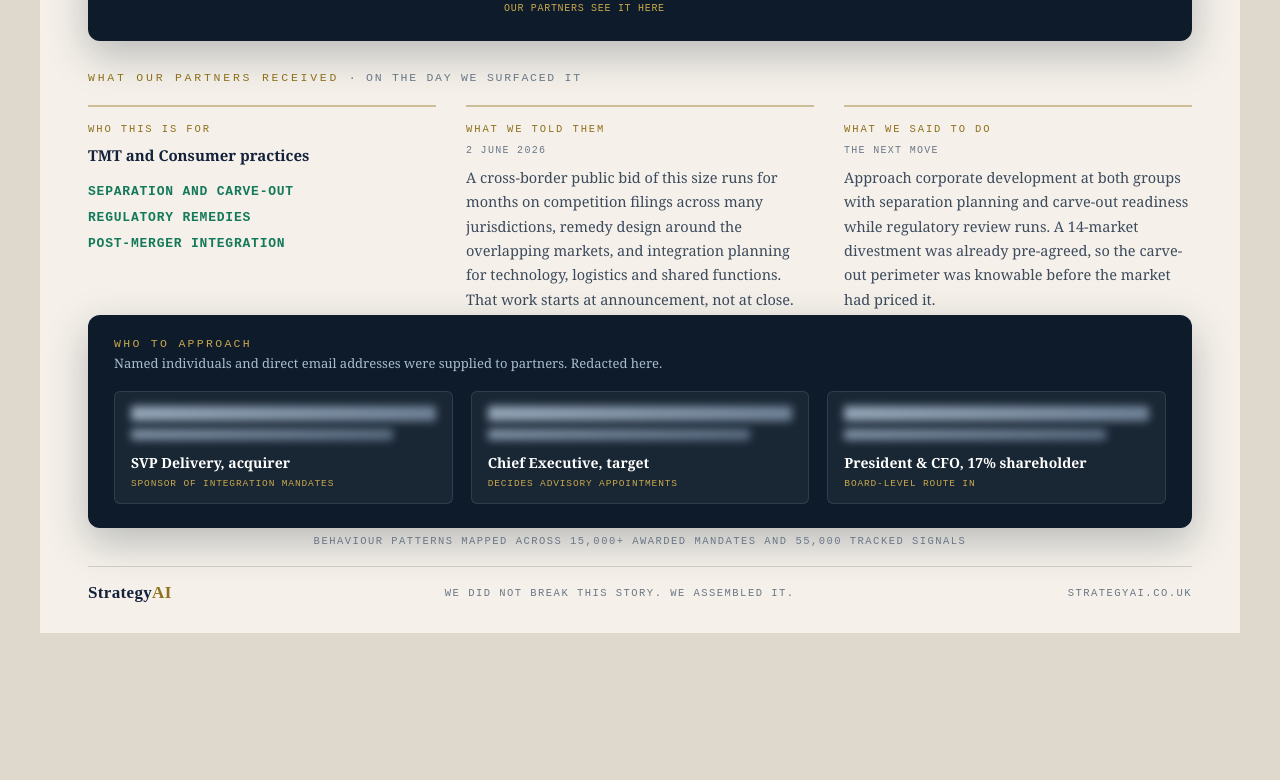
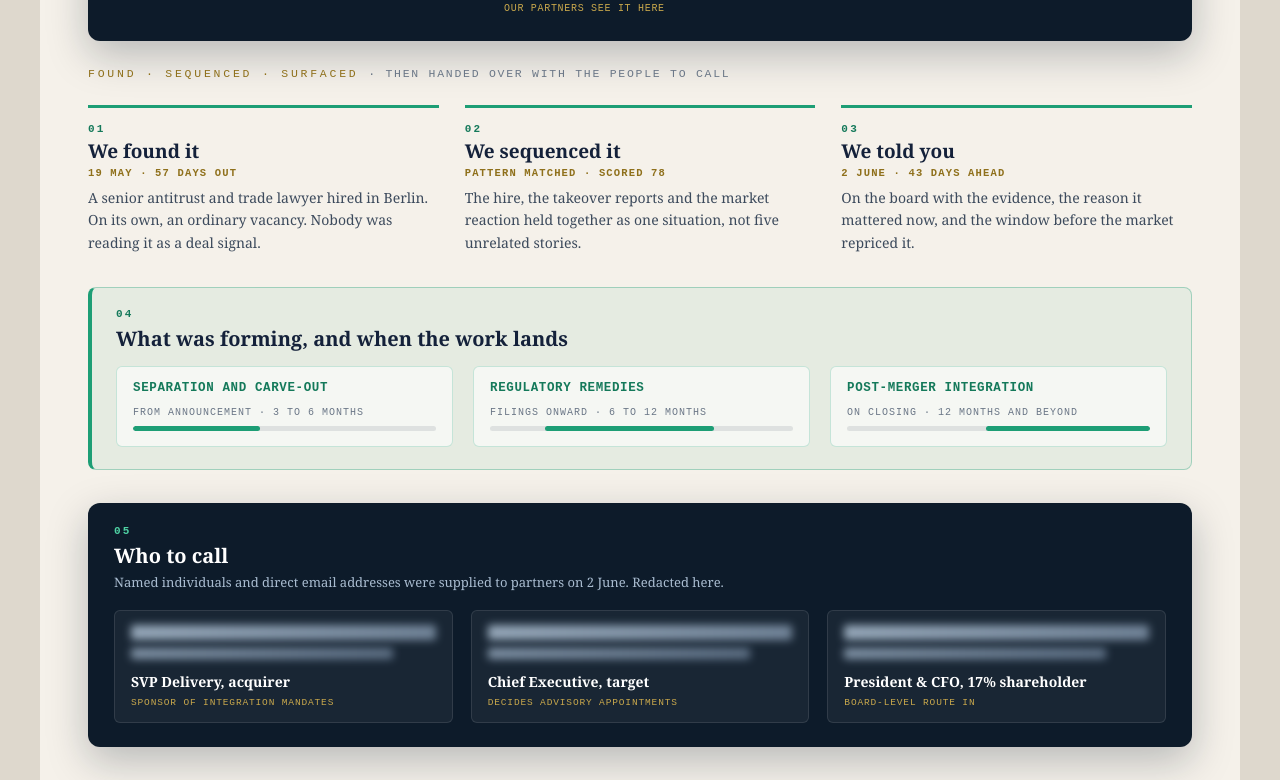
Before and after one commit to chrishaywood01091984/strategyai-research, a plain HTML site: page catches/delivery-hero-cream.html in a window 1280 px wide. Shown: the part 701-1481 px from the top of the page. Before the commit the page ends 1334 px from the top, so only its background shows below. Drawn offline with Linux system fonts and the light colour scheme.

Commit message:
Spell out the arc: found, sequenced, told you, what was forming, who to call
Five numbered steps replace the three unlabelled columns, so the claim is
explicit rather than implied. Step 04 adds the mandate windows with bars
showing when each workstream lands, which is the part a partner buys.

Co-Authored-By: Claude Opus 5 <noreply@anthropic.com>

```diff
--- a/catches/delivery-hero-cream.html
+++ b/catches/delivery-hero-cream.html
@@ -10,7 +10,7 @@
   *{box-sizing:border-box}
   body{margin:0;background:#ded8cd;display:flex;justify-content:center;
     font-family:"Libre Baskerville",Georgia,serif}
-  .card{position:relative;width:1200px;height:1334px;flex:0 0 auto;background:var(--cream);
+  .card{position:relative;width:1200px;height:1600px;flex:0 0 auto;background:var(--cream);
     color:var(--ink);overflow:hidden}
 
   /* ---------- head ---------- */
@@ -83,7 +83,7 @@
   .lbl.hero .d{color:#fff}
 
   /* ---------- cream columns ---------- */
-  .banner{position:absolute;left:48px;top:772px;font-family:"DM Mono",monospace;font-size:11.5px;
+  .banner{position:absolute;left:48px;top:768px;font-family:"DM Mono",monospace;font-size:11.5px;
     letter-spacing:.24em;text-transform:uppercase;color:var(--gold-ink);font-weight:500}
   .banner span{color:var(--ink-3);letter-spacing:.15em}
   .cols{position:absolute;left:48px;right:48px;top:806px;display:flex;gap:30px}
@@ -98,11 +98,44 @@
   .col .stamp{font-family:"DM Mono",monospace;font-size:10px;letter-spacing:.13em;
     text-transform:uppercase;color:var(--ink-3);margin-bottom:9px}
 
+
+  /* ---------- the arc: numbered steps ---------- */
+  .arc{position:absolute;left:48px;right:48px;top:806px;display:flex;gap:26px}
+  .step{flex:1;border-top:3px solid var(--green);padding-top:15px}
+  .step .no{font-family:"DM Mono",monospace;font-size:11px;letter-spacing:.2em;color:var(--green-ink);
+    font-weight:700}
+  .step h6{margin:5px 0 4px;font-family:"Playfair Display",Georgia,serif;font-size:19px;
+    font-weight:700;color:var(--ink);line-height:1.2}
+  .step .when{font-family:"DM Mono",monospace;font-size:10.5px;letter-spacing:.11em;
+    text-transform:uppercase;color:var(--gold-ink);margin-bottom:8px;font-weight:600}
+  .step p{margin:0;font-size:14px;line-height:1.62;color:var(--ink-2)}
+
+  /* ---------- mandates forming, with windows ---------- */
+  .forming{position:absolute;left:48px;right:48px;top:988px;border:1px solid rgba(29,158,117,.35);
+    border-left:4px solid var(--green);border-radius:8px;background:rgba(29,158,117,.07);
+    padding:20px 24px 22px}
+  .forming .no{font-family:"DM Mono",monospace;font-size:11px;letter-spacing:.2em;
+    color:var(--green-ink);font-weight:700}
+  .forming h6{margin:5px 0 14px;font-family:"Playfair Display",Georgia,serif;font-size:20px;
+    font-weight:700;color:var(--ink)}
+  .wins{display:flex;gap:20px}
+  .win{flex:1;background:rgba(255,255,255,.6);border:1px solid rgba(29,158,117,.22);
+    border-radius:6px;padding:13px 16px 15px}
+  .win .name{font-family:"DM Mono",monospace;font-size:12.5px;letter-spacing:.05em;
+    text-transform:uppercase;color:var(--green-ink);font-weight:700;line-height:1.4}
+  .win .window{font-family:"DM Mono",monospace;font-size:10px;letter-spacing:.1em;
+    text-transform:uppercase;color:var(--ink-3);margin-top:9px}
+  .win .bar{height:5px;border-radius:3px;background:rgba(20,33,58,.1);margin-top:8px;
+    position:relative;overflow:hidden}
+  .win .bar i{position:absolute;top:0;bottom:0;border-radius:3px;background:var(--green)}
+
   /* ---------- navy approach tile ---------- */
-  .approach{position:absolute;left:48px;right:48px;top:1016px;background:var(--navy);
+  .approach{position:absolute;left:48px;right:48px;top:1204px;background:var(--navy);
     border-radius:12px;padding:22px 26px 24px;box-shadow:0 14px 40px rgba(13,27,42,.26)}
-  .approach h5{margin:0 0 4px;font-family:"DM Mono",monospace;font-size:11.5px;letter-spacing:.2em;
-    text-transform:uppercase;color:var(--gold);font-weight:500}
+  .approach .no{font-family:"DM Mono",monospace;font-size:11px;letter-spacing:.2em;color:#4fd3a4;
+    font-weight:700}
+  .approach h5{margin:5px 0 4px;font-family:"Playfair Display",Georgia,serif;font-size:20px;
+    letter-spacing:0;text-transform:none;color:#fff;font-weight:700}
   .approach .lead{font-size:13px;color:var(--on-dark-2);margin:0 0 17px;line-height:1.5}
   .people{display:flex;gap:18px}
   .person{flex:1;background:rgba(255,255,255,.05);border:1px solid rgba(255,255,255,.1);
@@ -115,7 +148,7 @@
   .person .org{font-family:"DM Mono",monospace;font-size:9.5px;letter-spacing:.09em;
     text-transform:uppercase;color:var(--gold);margin-top:6px}
 
-  .basis{position:absolute;left:48px;right:48px;bottom:86px;text-align:center;
+  .basis{position:absolute;left:48px;right:48px;bottom:104px;text-align:center;
     font-family:"DM Mono",monospace;font-size:10.5px;letter-spacing:.14em;text-transform:uppercase;
     color:var(--ink-3)}
   footer{position:absolute;left:48px;right:48px;bottom:30px;display:flex;justify-content:space-between;
@@ -225,32 +258,54 @@
     </div>
   </div>
 
-  <div class="banner">What our partners received <span>· on the day we surfaced it</span></div>
-  <div class="cols">
-    <div class="col">
-      <h5>Who this is for</h5>
-      <div class="who">TMT and Consumer practices</div>
-      <div class="whosub">Separation and carve-out<br>Regulatory remedies<br>Post-merger integration</div>
+  <div class="banner">Found · sequenced · surfaced <span>· then handed over with the people to call</span></div>
+  <div class="arc">
+    <div class="step">
+      <div class="no">01</div>
+      <h6>We found it</h6>
+      <div class="when">19 May · 57 days out</div>
+      <p>A senior antitrust and trade lawyer hired in Berlin. On its own, an ordinary vacancy. Nobody was reading it as a deal signal.</p>
     </div>
-    <div class="col">
-      <h5>What we told them</h5>
-      <div class="stamp">2 June 2026</div>
-      <p>A cross-border public bid of this size runs for months on competition filings across many
-         jurisdictions, remedy design around the overlapping markets, and integration planning for
-         technology, logistics and shared functions. That work starts at announcement, not at close.</p>
+    <div class="step">
+      <div class="no">02</div>
+      <h6>We sequenced it</h6>
+      <div class="when">Pattern matched · scored 78</div>
+      <p>The hire, the takeover reports and the market reaction held together as one situation, not five unrelated stories.</p>
     </div>
-    <div class="col">
-      <h5>What we said to do</h5>
-      <div class="stamp">The next move</div>
-      <p>Approach corporate development at both groups with separation planning and carve-out
-         readiness while regulatory review runs. A 14-market divestment was already pre-agreed, so
-         the carve-out perimeter was knowable before the market had priced it.</p>
+    <div class="step">
+      <div class="no">03</div>
+      <h6>We told you</h6>
+      <div class="when">2 June · 43 days ahead</div>
+      <p>On the board with the evidence, the reason it mattered now, and the window before the market repriced it.</p>
+    </div>
+  </div>
+
+  <div class="forming">
+    <div class="no">04</div>
+    <h6>What was forming, and when the work lands</h6>
+    <div class="wins">
+      <div class="win">
+        <div class="name">Separation and carve-out</div>
+        <div class="window">From announcement · 3 to 6 months</div>
+        <div class="bar"><i style="left:0;width:42%"></i></div>
+      </div>
+      <div class="win">
+        <div class="name">Regulatory remedies</div>
+        <div class="window">Filings onward · 6 to 12 months</div>
+        <div class="bar"><i style="left:18%;width:56%"></i></div>
+      </div>
+      <div class="win">
+        <div class="name">Post-merger integration</div>
+        <div class="window">On closing · 12 months and beyond</div>
+        <div class="bar"><i style="left:46%;width:54%"></i></div>
+      </div>
     </div>
   </div>
 
   <div class="approach">
-    <h5>Who to approach</h5>
-    <p class="lead">Named individuals and direct email addresses were supplied to partners. Redacted here.</p>
+    <div class="no">05</div>
+    <h5>Who to call</h5>
+    <p class="lead">Named individuals and direct email addresses were supplied to partners on 2 June. Redacted here.</p>
     <div class="people">
       <div class="person"><div class="redact"></div><div class="redact e"></div>
         <div class="role">SVP Delivery, acquirer</div><div class="org">Sponsor of integration mandates</div></div>
```
Also changed, not shown: catches/delivery-hero-cream.png.
